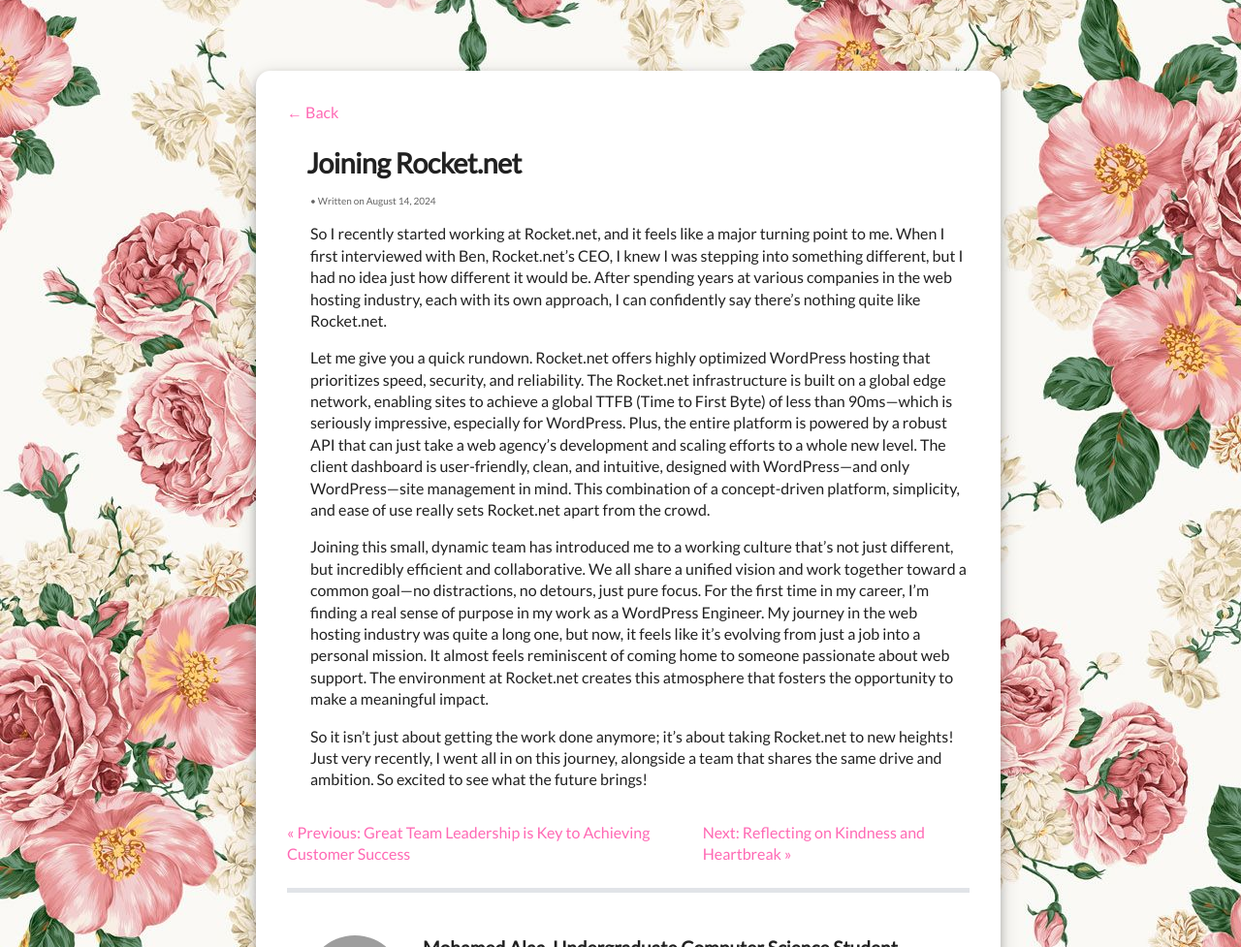
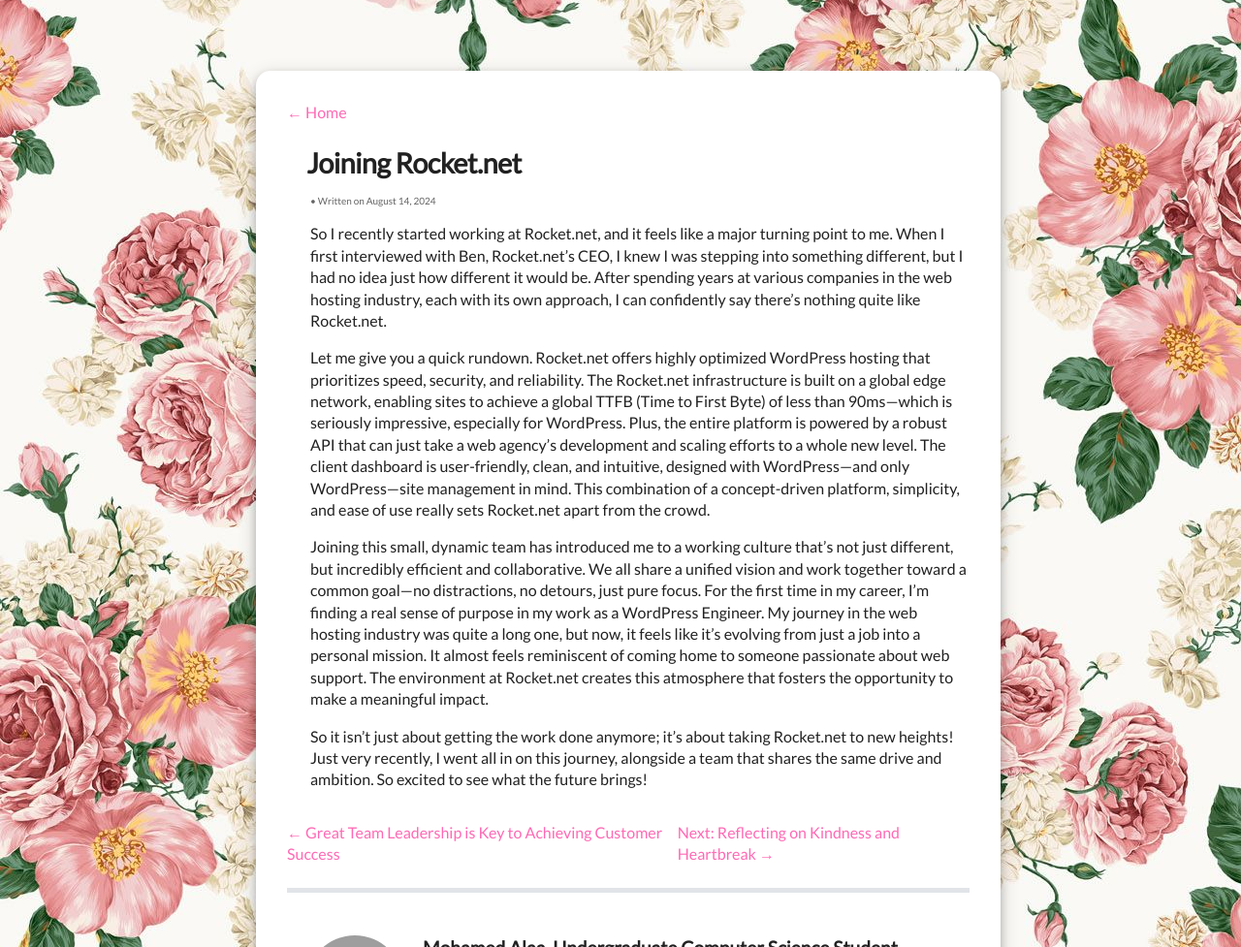
Before and after one commit to xaymup/xaymup.github.io, a Jekyll site: the page built from _posts/2024-8-14-rocket-dot-net.md, in a window 1280 px wide. Shown: the part 160-1137 px from the top of the page at 97% size. Built offline with Jekyll 4.4.1, drawn with Linux system fonts in a browser that asks for light colours; grey boxes are pictures that could not be loaded.

Commit message:
Update post.html

```diff
--- a/_layouts/post.html
+++ b/_layouts/post.html
@@ -16,7 +16,7 @@
   </script>
 </head>
 <body>
- <a href="javascript:history.back()">← Back</a>
+ <a href="../">← Home</a>
  <article class="post">
    <h3>{{ page.title }}</h3><div class="date">• Written on {{ page.date | date: "%B %e, %Y" }}</div>
 
@@ -27,13 +27,13 @@
   <div class="post-navigation">
   {% if page.previous %}
     <a href="{{ page.previous.url }}" class="prev-post">
-      &laquo; Previous: {{ page.previous.title }}
+      ← {{ page.previous.title }}
     </a>
   {% endif %}
 
   {% if page.next %}
     <a href="{{ page.next.url }}" class="next-post">
-      Next: {{ page.next.title }} &raquo;
+      Next: {{ page.next.title }} →
     </a>
   {% endif %}
 </div>
```
